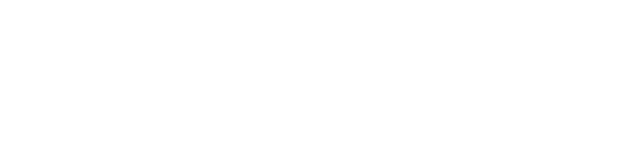
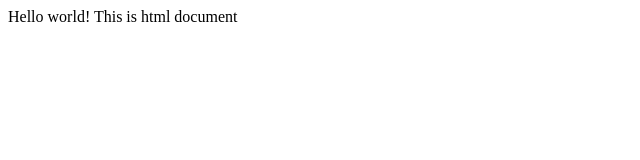
Before and after one commit to OleksandrHorbun/wd2021, a plain HTML site: page index.html in a window 1280 px wide. Shown: the whole page, without its empty margins (0-640 px from the left). Drawn offline with Linux system fonts and the light colour scheme.

Commit message:
Update index.html

```diff
--- a/index.html
+++ b/index.html
@@ -1,9 +1,9 @@
 <!DOCTYPE html>
 <html>
     <head>
-        <!-- Hello world -->
+        <!DOCTYPE html>Hello world!
     </head>
     <body>
-        <!-- This is html document -->
+         This is html document
     </body>
 </html>
```
